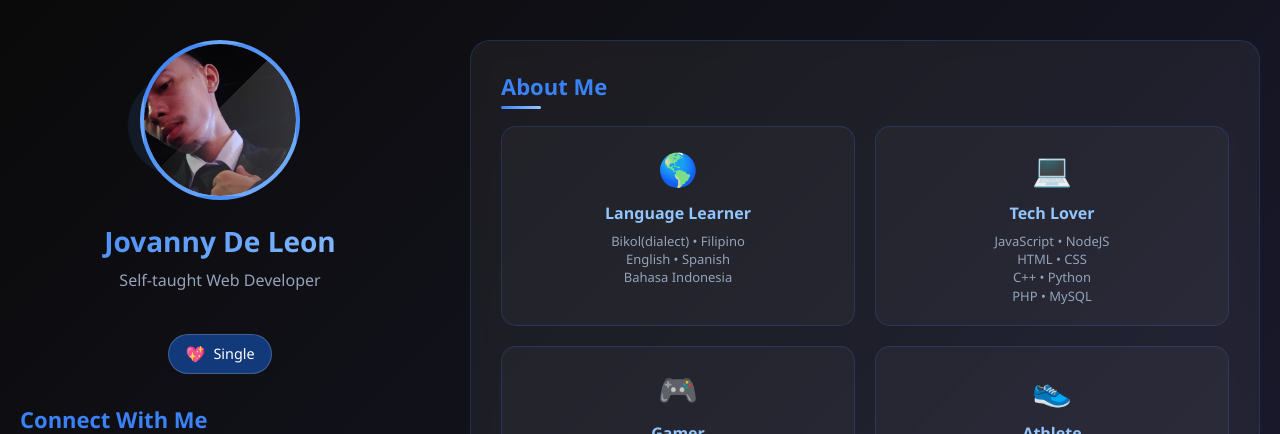
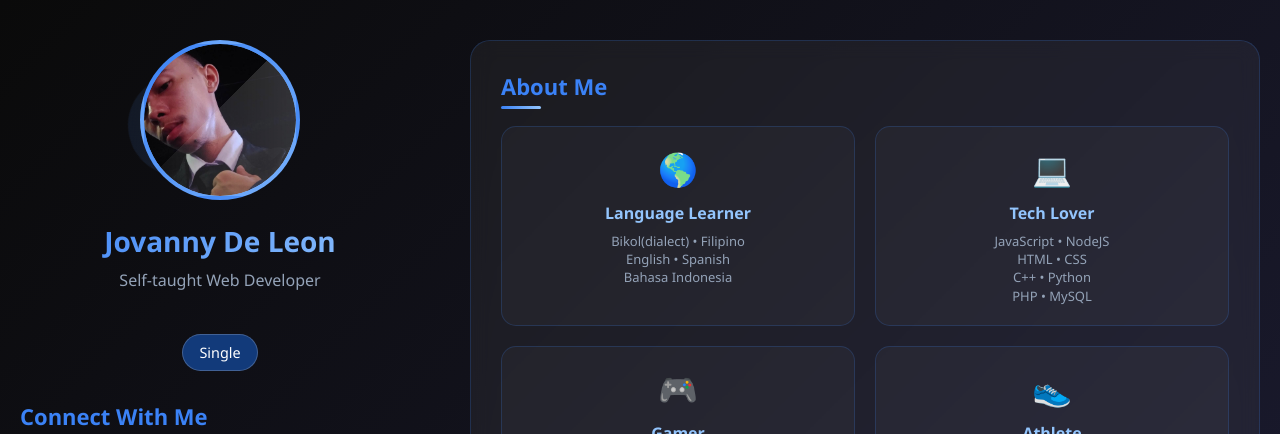
Before and after one commit to Vanny-Dev/SocialLinks, a plain HTML site: page index.html in a window 1280 px wide. Shown: the top 434 px of the page. Drawn offline with Linux system fonts and the light colour scheme.

Commit message:
Update index.html

```diff
--- a/index.html
+++ b/index.html
@@ -763,7 +763,7 @@
                     <h1 class="profile-name">Jovanny De Leon</h1>
                     <p class="profile-tagline">Self-taught Web Developer</p>
                     <div class="relationship-status">
-                        <span class="relationship-icon">💖</span>
+                        <!--span class="relationship-icon"></span-->
                         <span class="relationship-text">Single</span>
                     </div>
                 </div>
```
